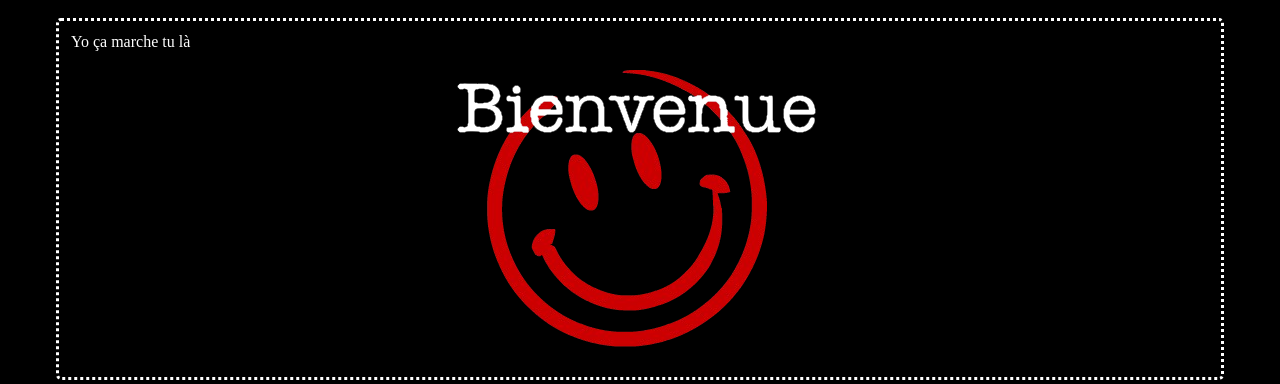
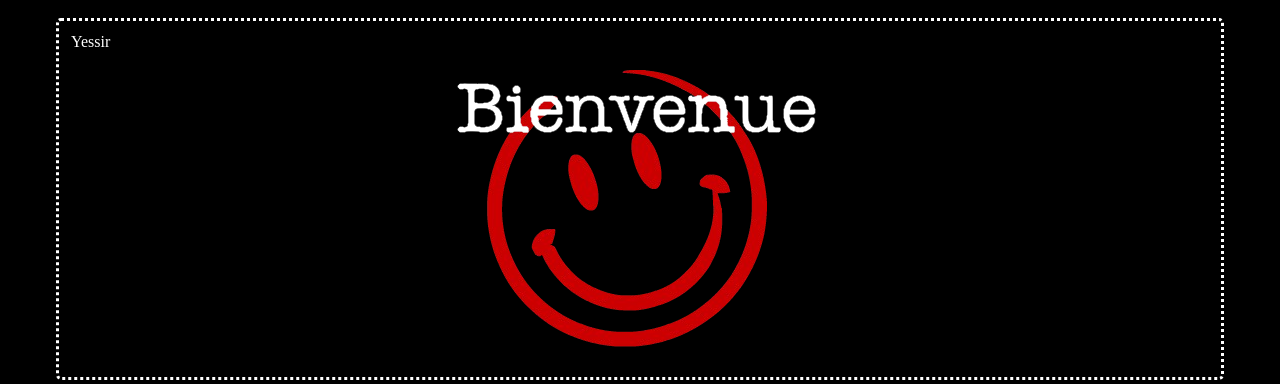
Before and after one commit to Qelvah/NouvellesTechnoP1, a PHP site: page / in a window 1280 px wide. Shown: the part 171-555 px from the top of the page. Run offline with PHP 8.4, Linux system fonts and the light colour scheme.

Commit message:
Update index.php

```diff
--- a/index.php
+++ b/index.php
@@ -1,7 +1,7 @@
 <?php require 'includes/header.php'; ?>
 
 <main>
-  Yo ça marche tu là
+  Yessir
   <img class="img_center" src="assets/images/bienvenue.png" alt="">
 </main>
 
```
